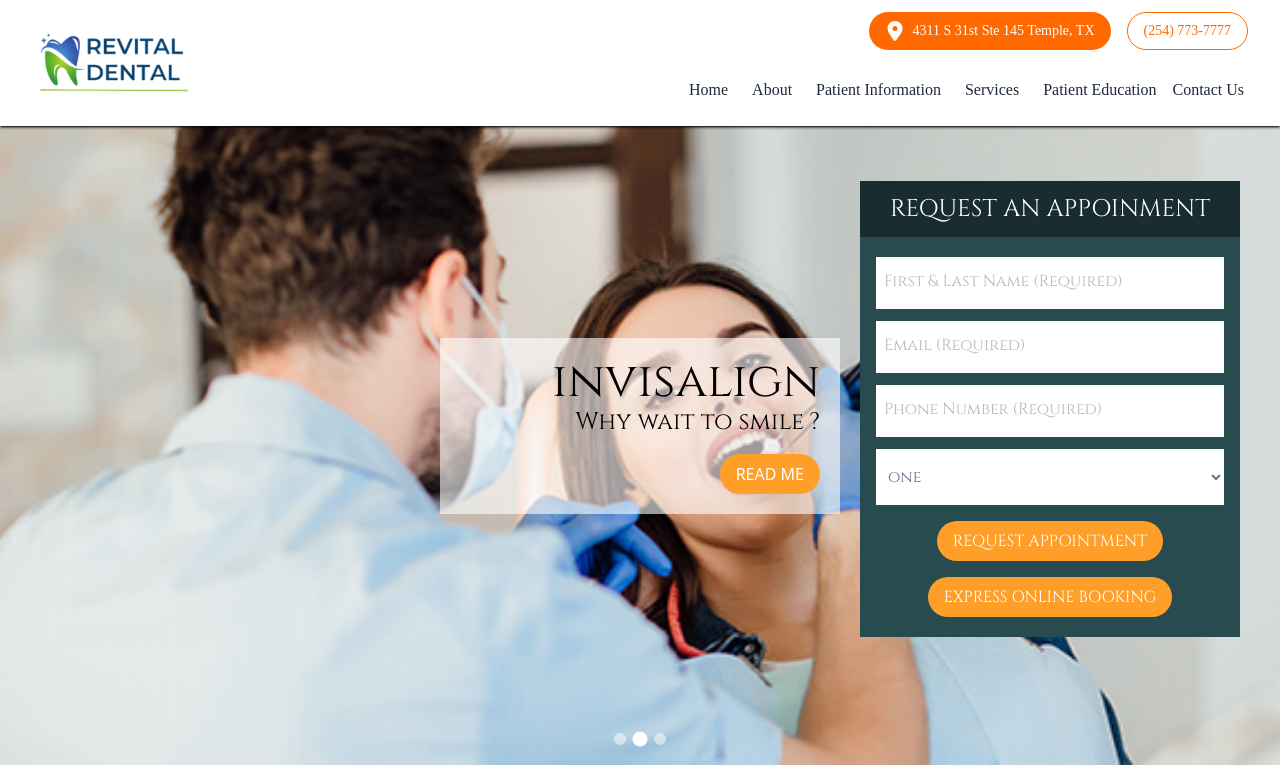
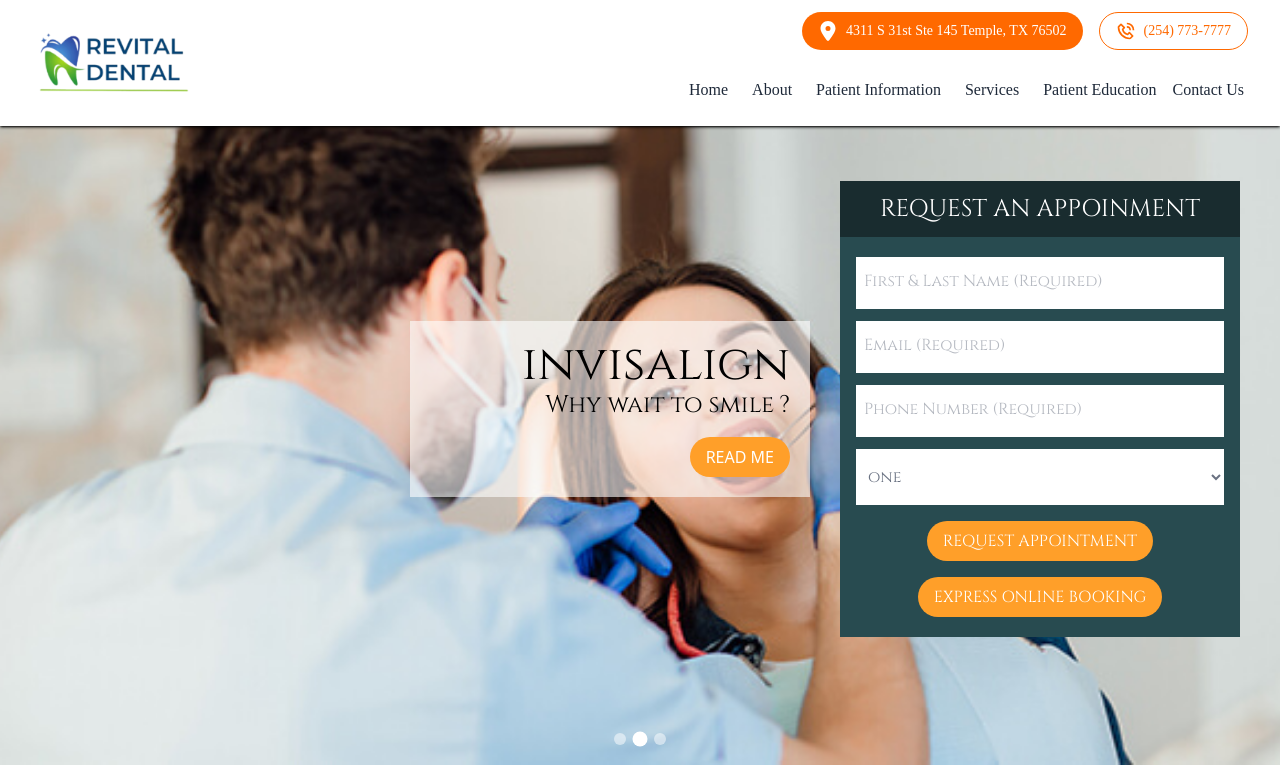
Before and after one commit to 27nandha/dental-nextjs, a Next.js app: page / in a window 1280 px wide. Shown: the top 783 px of the page. Built offline with nearby package versions, Linux system fonts and the light colour scheme.

Commit message:
first commit v3

```diff
--- a/components/Hero.jsx
+++ b/components/Hero.jsx
@@ -1,4 +1,4 @@
-"use client";
+"use client"
 import React, { useEffect, useState } from 'react';
 import { Cinzel } from 'next/font/google'
 
@@ -6,7 +6,6 @@ const cinzel = Cinzel({
   weight: '400',
   subsets: ['latin'],
 })
-
 
 const images = [
     {
@@ -46,16 +45,6 @@ export default function Hero() {
 
   return (
     <div className="relative w-full h-[80vh]  overflow-hidden md:mt-[125px] mt-[80px]">
-
-    <div className='bg-[rgba(255,255,255,0.6)] p-5 z-10 absolute top-1/3 left-[440px] md:block hidden w-[400px] transition-transform duration-700 ease-in-out'>
-        <h2 className={`text-5xl font-medium text-end ${cinzel.className}`}>{images[currentIndex].heading}</h2>
-
-        <p className={`text-end text-2xl ${cinzel.className}`}>{images[currentIndex].para}</p>
-        <div className='text-end'>
-
-        <button className='bg-[#ff9f29] mt-4 px-4 py-2 text-white  uppercase rounded-full'>{images[currentIndex].btn}</button>
-        </div>
-    </div>
       {/* Carousel */}
       <div
         className="flex transition-transform duration-700 ease-in-out h-full"
@@ -88,8 +77,16 @@ export default function Hero() {
 
 
       {/* Form - Desktop View (shown right) */}
-      <div className="hidden md:block  absolute top-14 right-10 z-20 w-[380px] rounded-md">
-        <form action="" className=''>
+      <div className="hidden   absolute top-14 right-10 z-20  rounded-md md:flex md:justify-end md:items-center">
+      <div className='bg-[rgba(255,255,255,0.6)] p-5 z-10   md:block hidden w-[400px] transition-transform duration-700 ease-in-out mx-[30px]'>
+        <h2 className={`text-5xl font-medium text-end font-cinzel ${cinzel.className}`}>{images[currentIndex].heading}</h2>
+        <p className='text-end text-2xl font-cinzel'>{images[currentIndex].para}</p>
+        <div className='text-end'>
+
+        <button className='bg-[#ff9f29] mt-4 px-4 py-2 text-white  uppercase rounded-full'>{images[currentIndex].btn}</button>
+        </div>
+      </div>
+        <form action="" className='w-[400px]'>
           <div className='text-2xl text-center font-cinzel text-white bg-[#192c2f] py-3'>REQUEST AN APPOINMENT</div>
           <div className='text-center font-cinzel text-white bg-[#284b50] px-4 py-5'>
 
--- a/components/Navbar.jsx
+++ b/components/Navbar.jsx
@@ -10,6 +10,10 @@ import {
   FaChevronDown,
   FaChevronUp,
 } from "react-icons/fa";
+import { BiPhoneCall } from "react-icons/bi";
+
+
+
 
 const Navbar = () => {
   const [isOpen, setIsOpen] = useState(false);
@@ -20,6 +24,26 @@ const Navbar = () => {
 
   const servicesRef = useRef(null);
   const educationRef = useRef(null);
+  const [isScrolled, setIsScrolled] = useState(false);
+
+
+  useEffect(() => {
+    const handleScroll = () => {
+      if (window.scrollY > 50) { // Change threshold as needed
+        setIsScrolled(true);
+      } else {
+        setIsScrolled(false);
+      }
+    };
+
+    // Attach scroll event listener
+    window.addEventListener('scroll', handleScroll);
+
+    // Cleanup the event listener when the component unmounts
+    return () => {
+      window.removeEventListener('scroll', handleScroll);
+    };
+  }, []);
 
   useEffect(() => {
     const handleClickOutside = (event) => {
@@ -37,18 +61,7 @@ const Navbar = () => {
     return () => document.removeEventListener("mousedown", handleClickOutside);
   }, []);
 
-  const handleMouseEnter = (dropdown) => {
-    if (timeoutId) {
-      clearTimeout(timeoutId);
-      setTimeoutId(null);
-    }
-    setActiveDropdown(dropdown); // Immediately set the active dropdown
-  };
 
-  const handleMouseLeave = () => {
-    const id = setTimeout(() => setActiveDropdown(null), 200); // 200ms delay
-    setTimeoutId(id);
-  };
 
   function activateservices() {
     setActiveserv(true);
@@ -99,22 +112,28 @@ const Navbar = () => {
                   href="https://maps.google.com/?q=4311 S 31st Ste 145 Temple, TX 76502"
                   target="_blank"
                   rel="noopener noreferrer"
-                  className="bg-orange-500 flex text-white px-4 py-2 justify-center items-center text-center rounded-full text-sm font-medium transition-all duration-300 ease-in-out hover:bg-orange-600 hover:scale-105"
+                  className="bg-orange-500 flex  text-white hover:border hover:text-orange-600 hover:border-orange-500 px-4 py-2 justify-center items-center text-center rounded-full text-sm font-medium transition-all duration-300 ease-in-out hover:bg-white hover:scale-101"
                 >
                   <div className="flex items-center space-x-2 pr-2 text-xl">
                     <FaLocationDot />
                   </div>
-                  <div>4311 S 31st Ste 145 Temple, TX</div>
+                  <div>4311 S 31st Ste 145 Temple, TX 76502</div>
                 </a>
                 <a
                   href="tel:2547737777"
                   target="_blank"
                   rel="noopener noreferrer"
-                  className="bg-white text-orange-500 border border-orange-500 px-4 py-2 justify-center text-center rounded-full text-sm font-medium transition-all duration-300 ease-in-out hover:bg-orange-600 hover:text-white hover:border-orange-600 hover:scale-105"
+                  className="bg-white text-orange-500 border border-orange-500 px-4 py-2 justify-center text-center rounded-full text-sm font-medium transition-all duration-300 ease-in-out hover:bg-orange-600 hover:text-white hover:border-orange-600 hover:scale-103"
                 >
-                  (254) 773-7777
+                  <div className="flex">
+                    <div className="items-center space-x-2 pr-2 text-xl">
+                      <BiPhoneCall />
+                    </div>
+                    <div>(254) 773-7777</div>
+                  </div>
                 </a>
               </div>
+
 
               {/* Navigation */}
               <ul className="flex text-base font-normal text-gray-800 relative">
@@ -129,8 +148,6 @@ const Navbar = () => {
                 </li>
                 <li
                   className="relative p-2 m-1 hover:bg-gray-200"
-                  onMouseEnter={() => handleMouseEnter("services")}
-                  onMouseLeave={handleMouseLeave}
                 >
                   <button
                     className="hover:text-orange-600 transform   transition-all duration-300 ease-in-out cursor-pointer"
@@ -167,8 +184,6 @@ const Navbar = () => {
                 </li>
                 <li
                   className="relative p-3 hover:bg-gray-200 cursor-pointer"
-                  onMouseEnter={() => handleMouseEnter("education")}
-                  onMouseLeave={handleMouseLeave}
                 >
                   <button
                     className="hover:text-primary transform   transition-all duration-300 ease-in-out "
--- a/package.json
+++ b/package.json
@@ -9,6 +9,7 @@
     "lint": "next lint"
   },
   "dependencies": {
+    "@react-google-maps/api": "^2.20.6",
     "next": "15.3.2",
     "react": "^19.0.0",
     "react-dom": "^19.0.0",
```
Also changed, not shown: app/(pages)/about/page.jsx (added), 1 other file (tests, documents, lock files or other folders). Lines whose indentation alone changed are shown as unchanged.
